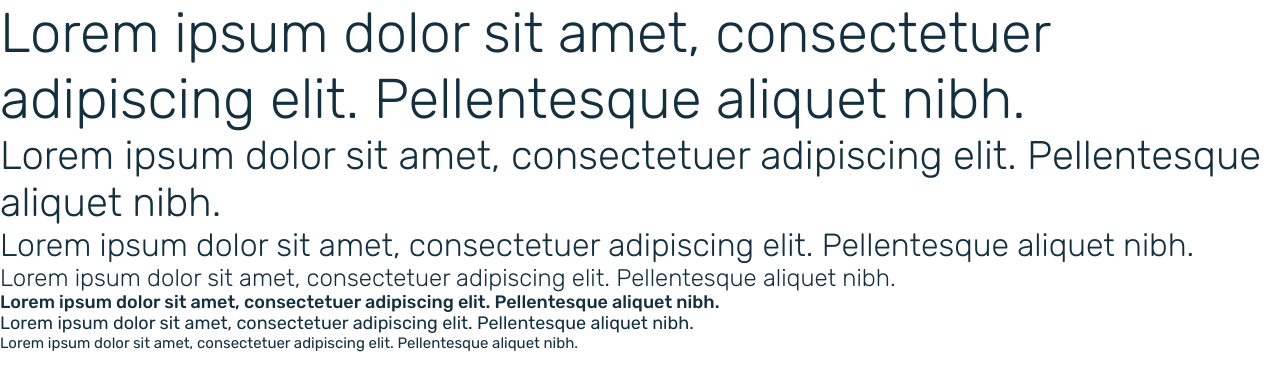
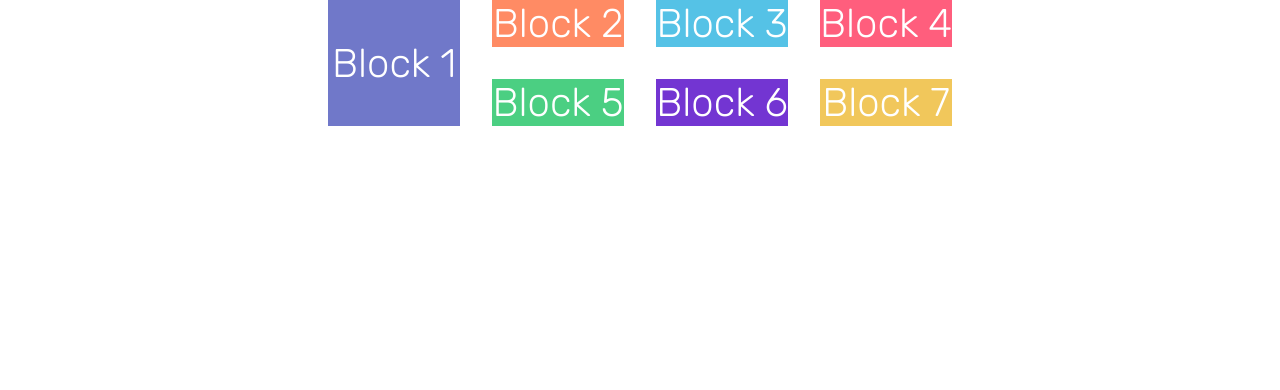
Before and after one commit to lordever/kotlin-spring-react-redux-template, a React (Create React App) app in the folder frontend/: page / in a window 1280 px wide. Shown: the top 390 px of the page. Built offline with nearby package versions, Linux system fonts and the light colour scheme.

Commit message:
Grid layout has been created

```diff
--- a/frontend/src/App.tsx
+++ b/frontend/src/App.tsx
@@ -1,17 +1,12 @@
 import React from 'react';
 import './App.css';
+import DashboardContainer from './components/dashboard/dashboard.container';
 
 function App() {
   return (
-    <>
-      <h1 className="text-preset-1">Lorem ipsum dolor sit amet, consectetuer adipiscing elit. Pellentesque aliquet nibh.</h1>
-      <h2 className="text-preset-2">Lorem ipsum dolor sit amet, consectetuer adipiscing elit. Pellentesque aliquet nibh.</h2>
-      <h3 className="text-preset-3">Lorem ipsum dolor sit amet, consectetuer adipiscing elit. Pellentesque aliquet nibh.</h3>
-      <h4 className="text-preset-4">Lorem ipsum dolor sit amet, consectetuer adipiscing elit. Pellentesque aliquet nibh.</h4>
-      <h5 className="text-preset-5-medium">Lorem ipsum dolor sit amet, consectetuer adipiscing elit. Pellentesque aliquet nibh.</h5>
-      <h5 className="text-preset-5-regular">Lorem ipsum dolor sit amet, consectetuer adipiscing elit. Pellentesque aliquet nibh.</h5>
-      <p className="text-preset-6">Lorem ipsum dolor sit amet, consectetuer adipiscing elit. Pellentesque aliquet nibh.</p>
-    </>
+    <main className="flex items-center justify-center">
+      <DashboardContainer />
+    </main>
   );
 }
 
--- /dev/null
+++ b/frontend/src/components/dashboard/dashboard.container.tsx
@@ -0,0 +1,58 @@
+import React from 'react';
+
+const DashboardContainer = () => {
+  return (
+    <section className="grid xl:grid-cols-4 xl:grid-rows-2 md:grid-cols-3 md:grid-rows-3 grid-cols-1 grid-rows-1 gap-8">
+      {/* Block 1 */}
+      <div className="xl:col-span-1 xl:row-span-2 md:col-span-3 sm:col-span-1">
+        <div className="card h-full bg-purple-500 flex items-center justify-center text-white text-preset-2">
+          Block 1
+        </div>
+      </div>
+
+      {/* Block 2 */}
+      <div className="xl:row-span-1 col-span-1">
+        <div className="card h-full bg-orange-300 flex items-center justify-center text-white text-preset-2">
+          Block 2
+        </div>
+      </div>
+
+      {/* Block 3 */}
+      <div className="xl:row-span-1 col-span-1">
+        <div className="card h-full bg-blue-300 flex items-center justify-center text-white text-preset-2">
+          Block 3
+        </div>
+      </div>
+
+      {/* Block 4 */}
+      <div className="xl:row-span-1 col-span-1">
+        <div className="card h-full bg-pink-400 flex items-center justify-center text-white text-preset-2">
+          Block 4
+        </div>
+      </div>
+
+      {/* Block 5 */}
+      <div className="xl:row-span-1 col-span-1">
+        <div className="card h-full bg-green-400 flex items-center justify-center text-white text-preset-2">
+          Block 5
+        </div>
+      </div>
+
+      {/* Block 6 */}
+      <div className="xl:row-span-1 col-span-1">
+        <div className="card h-full bg-purple-700 flex items-center justify-center text-white text-preset-2">
+          Block 6
+        </div>
+      </div>
+
+      {/* Block 7 */}
+      <div className="xl:row-span-1 col-span-1">
+        <div className="card h-full bg-yellow-300 flex items-center justify-center text-white text-preset-2">
+          Block 7
+        </div>
+      </div>
+    </section>
+  );
+};
+
+export default DashboardContainer;
```
